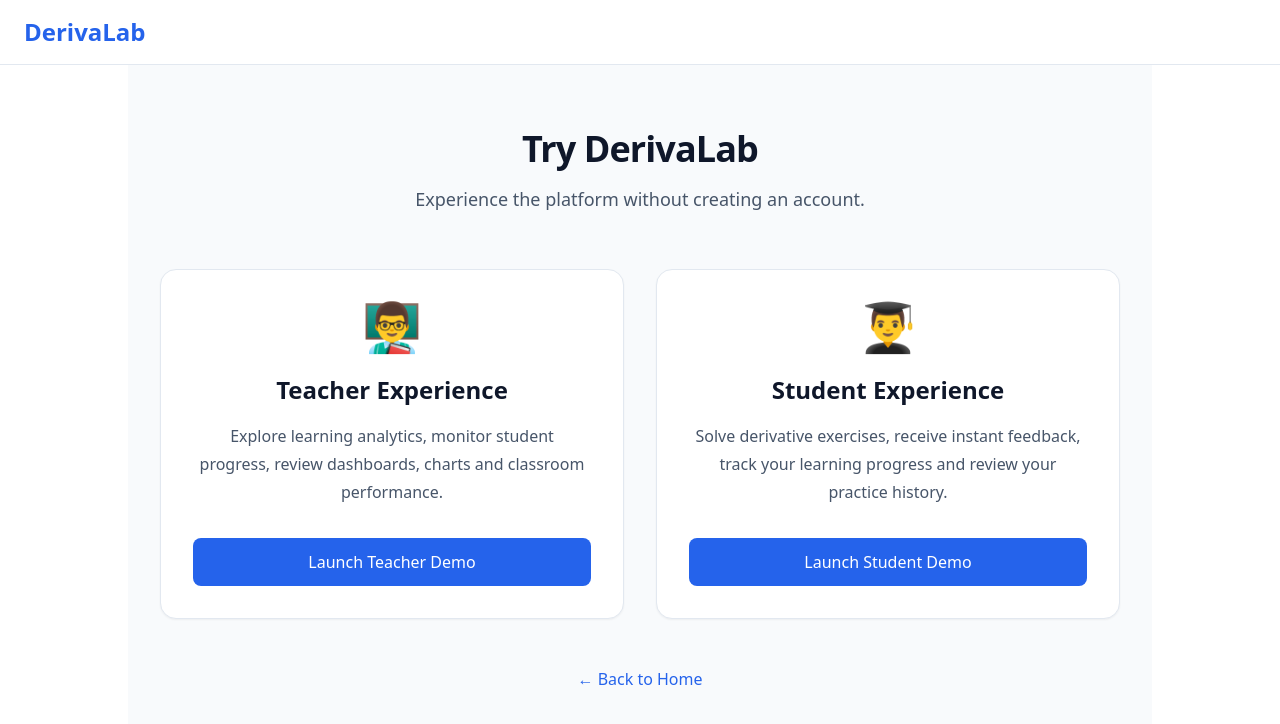
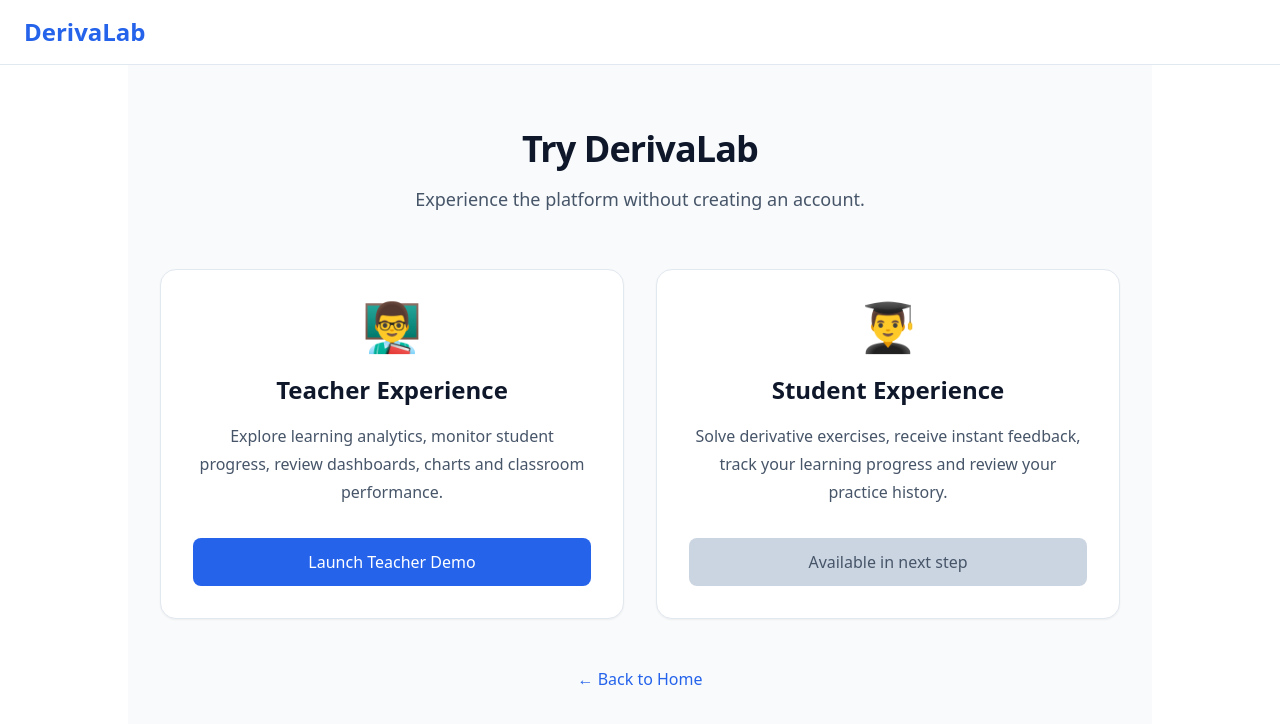
Before and after one commit to lu-alvz-dev/derivalab, a React (Vite) app in the folder client/: page /demo in a window 1280 px wide. Shown: the top 724 px of the page. Built offline with nearby package versions, Linux system fonts and the light colour scheme.

Commit message:
(feat): add automatic teacher demo login

```diff
--- a/client/src/pages/DemoSelectionPage.jsx
+++ b/client/src/pages/DemoSelectionPage.jsx
@@ -1,7 +1,35 @@
-import { Link } from "react-router-dom";
+import { Link, useNavigate } from "react-router-dom";
 import Navbar from "../components/Navbar";
+import { loginUserApi } from "../services/api";
+import { useAuth } from "../context/AuthContext";
+import { useState } from "react";
 
 function DemoSelectionPage() {
+  const navigate = useNavigate();
+
+  const { login } = useAuth();
+
+  const [loadingTeacher, setLoadingTeacher] = useState(false);
+
+  const loginTeacherDemo = async () => {
+    try {
+      setLoadingTeacher(true);
+
+      const response = await loginUserApi({
+        email: "demo.teacher@derivalab.com",
+        password: "Demo123!",
+      });
+
+      login(response.data.user, response.data.token);
+
+      navigate("/teacher/dashboard");
+    } catch (error) {
+      console.error("Teacher demo login failed:", error);
+    } finally {
+      setLoadingTeacher(false);
+    }
+  };
+
   return (
     <>
       <Navbar />
@@ -46,6 +74,8 @@ function DemoSelectionPage() {
             </p>
 
             <button
+              onClick={loginTeacherDemo}
+              disabled={loadingTeacher}
               className="
                 mt-8
                 w-full
@@ -59,9 +89,13 @@ function DemoSelectionPage() {
                 duration-200
                 hover:bg-blue-700
                 hover:shadow-lg
+                disabled:cursor-not-allowed
+                disabled:opacity-60
               "
             >
-              Launch Teacher Demo
+              {loadingTeacher
+                ? "Launching Teacher Demo..."
+                : "Launch Teacher Demo"}
             </button>
           </section>
 
@@ -93,22 +127,20 @@ function DemoSelectionPage() {
             </p>
 
             <button
+              disabled
               className="
                 mt-8
                 w-full
                 rounded-lg
-                bg-blue-600
+                bg-slate-300
                 px-5
                 py-3
                 font-medium
-                text-white
-                transition-all
-                duration-200
-                hover:bg-blue-700
-                hover:shadow-lg
+                text-slate-600
+                cursor-not-allowed
               "
             >
-              Launch Student Demo
+              Available in next step
             </button>
           </section>
         </div>
```
